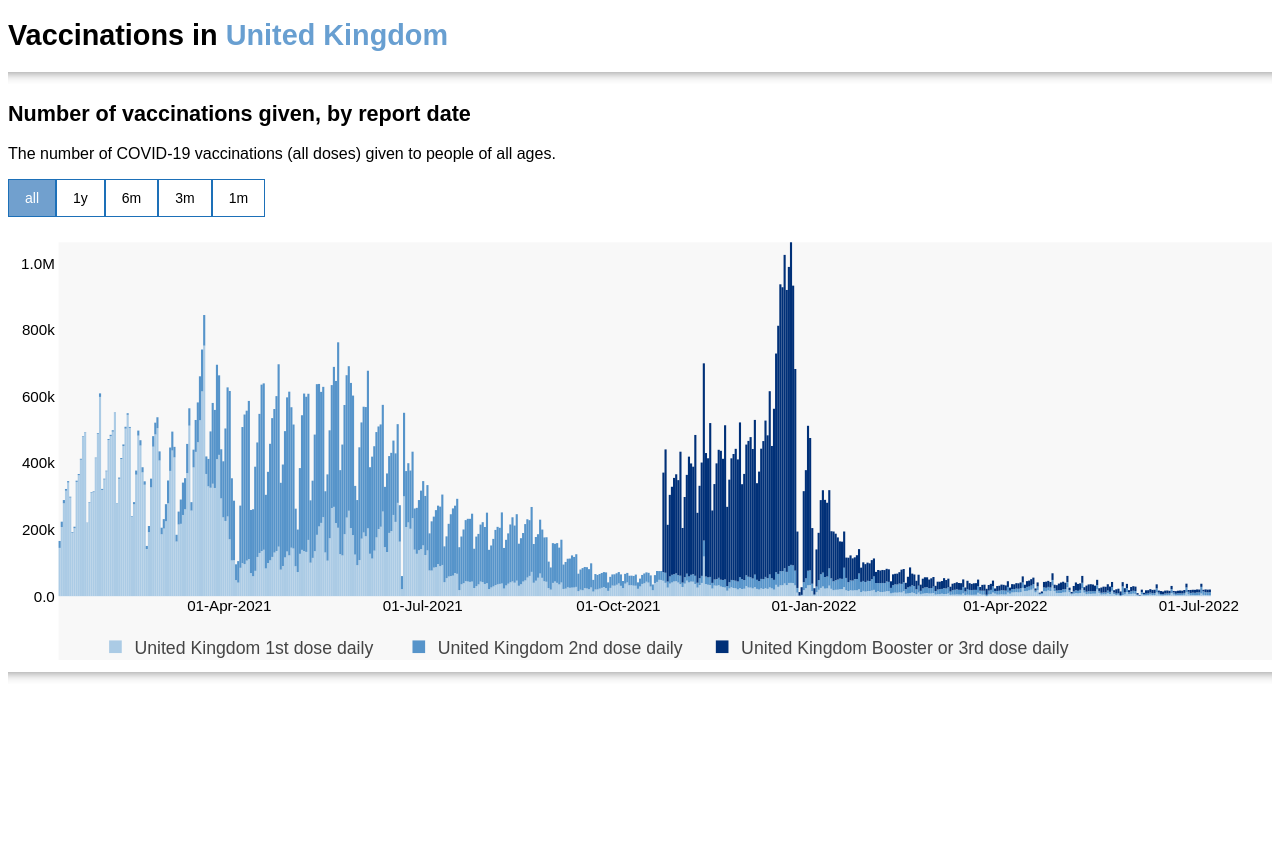
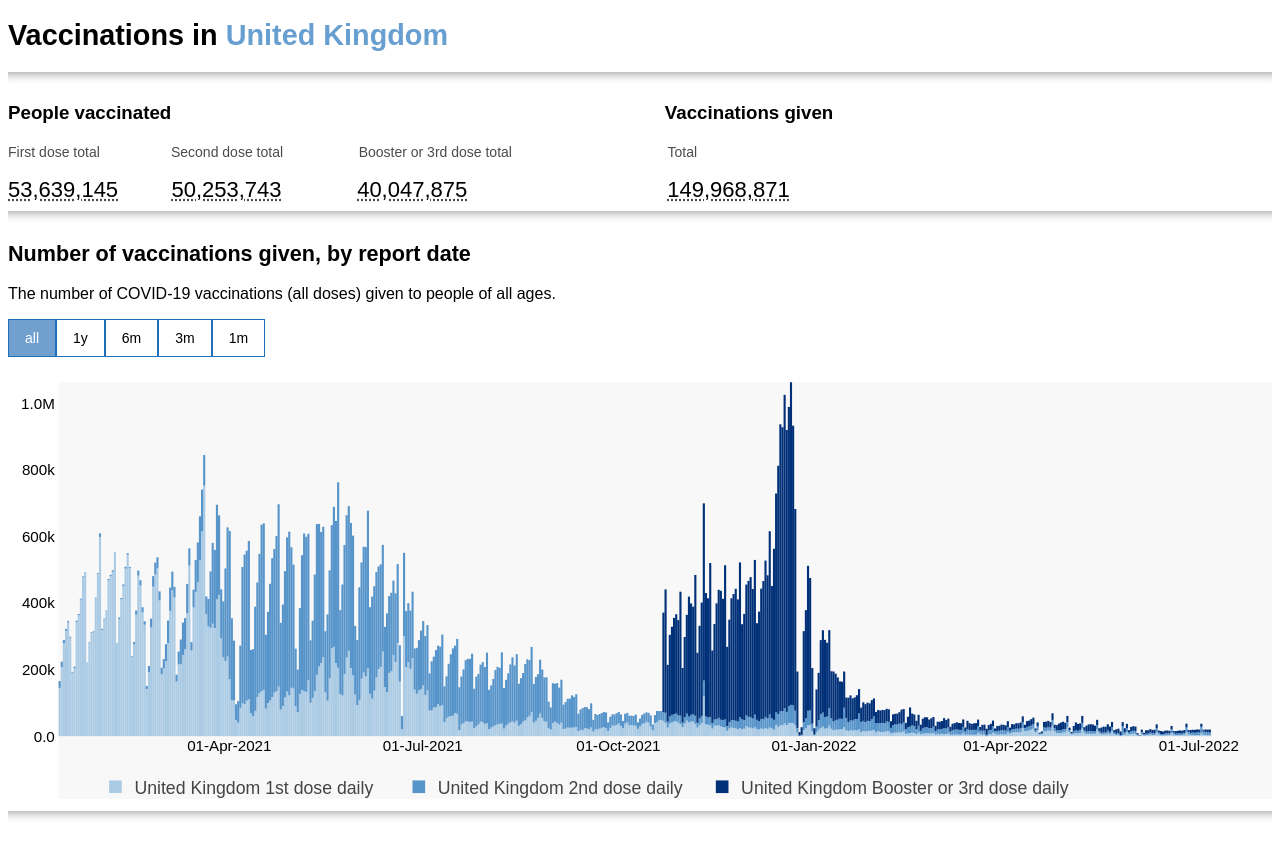
Before and after one commit to aks7124/aks7124.github.io, a plain HTML site: page index.html in a window 1280 px wide. Before the commit the page ends 800 px from the top, so only its background shows below. Drawn offline with nearby package versions, Linux system fonts and the light colour scheme.

Commit message:
Updated UI

```diff
--- a/index.html
+++ b/index.html
@@ -9,9 +9,10 @@
 </head>
 
 <body>
-    <div class="heading">
+    <div id="header" class="heading">
         <h1>Vaccinations in <span style="color:#689fd1;">United Kingdom</span></h1>
         <hr>
+        <div id="totals"></div>
         <h2>Number of vaccinations given, by report date</h2>
         <p>The number of COVID-19 vaccinations (all doses) given to people of all ages.</p>
     </div>
@@ -25,7 +26,6 @@
     <script>
         var header = document.getElementById("btns");
         var btns = header.getElementsByClassName("btn");
-        console.log(btns.length)
         for (var i = 0; i < btns.length; i++) {
             btns[i].addEventListener("click", function () {
                 var current = document.getElementsByClassName("active");
--- a/index.js
+++ b/index.js
@@ -23,13 +23,19 @@ function processRow(row) {
     value_d1: parseInt(row.newPeopleVaccinatedFirstDoseByPublishDate) || 0,
     value_d2: parseInt(row.newPeopleVaccinatedSecondDoseByPublishDate) || 0,
     value_d3: parseInt(row.newPeopleVaccinatedThirdInjectionByPublishDate) || 0,
+    cum_d1: parseInt(row.cumPeopleVaccinatedFirstDoseByPublishDate) || 0,
+    cum_d2: parseInt(row.cumPeopleVaccinatedSecondDoseByPublishDate) || 0,
+    cum_d3: parseInt(row.cumPeopleVaccinatedThirdInjectionByPublishDate) || 0,
+    cum_all: parseInt(row.cumVaccinesGivenByPublishDate) || 0,
   };
 }
 
 updateData_all();
 
 function updateData_all() {
-  d3.csv("data/data_2022-Jul-13.csv", processRow).then(processData);
+  d3.csv("data/data_2022-Jul-13.csv", processRow)
+    .then(addTotals)
+    .then(processData);
 }
 
 function updateData_1y() {
@@ -120,10 +126,7 @@ function processData(data) {
     .append("rect")
     .attr("width", "100%")
     .attr("height", "100%")
-    // .attr("fill", "#fff7fb"); //#f8f8f8
     .attr("fill", "#f8f8f8");
-
-  svg.append("svg:text").attr("class", "title").attr("x", 20).attr("y", 20);
 
   let chart_tooltip = d3
     .select("body")
@@ -188,7 +191,6 @@ function processData(data) {
     .data(dataset)
     .enter()
     .append("g")
-    //.attr("class", "dose")
     .style("fill", function (d, i) {
       return colors[i][1];
     });
@@ -284,3 +286,32 @@ function processData(data) {
         });
     });
 }
+
+function addTotals(data) {
+  format = d3.format(",");
+  d3.select("#totals").html("");
+  d3.select("#totals")
+    .append("p")
+    .html(
+      "<h3>People vaccinated                                                " +
+        "                                               Vaccinations given</h2>"
+    )
+    .append("p")
+    .html(
+      "<snap class='txt'>First dose total</snap>                <snap class='txt'>Second dose total</snap>                 " +
+      "<snap class='txt'>Booster or 3rd dose total</snap>                                   <snap class='txt'>Total</snap>"
+    )
+    .append("p")
+    .html(
+      "<span class='totals'>" +
+        format(data[0].cum_d1) +
+        "</span>            <span class='totals'>" +
+        format(data[0].cum_d2) +
+        "</span>                 <span class='totals'>" +
+        format(data[0].cum_d3) +
+        "</span>                                             <span class='totals'>" +
+        format(data[0].cum_all) +
+        "</span><hr>"
+    );
+  return data;
+}
--- a/style.css
+++ b/style.css
@@ -96,8 +96,22 @@ div.tooltip {
   font: 16px Arial;
 }
 
+.totals {
+  font: 22px Arial;
+  text-decoration: underline dotted rgb(75, 75, 75);    ;
+}
+
+.txt {
+  font: 14px Arial;
+  color: rgb(75, 75, 75);
+}
+
 hr {
   height: 12px;
   border: 0;
   box-shadow: inset 0 12px 12px -12px rgba(0, 0, 0, 0.5);
 }
+
+p {
+  white-space: pre;
+}
```
